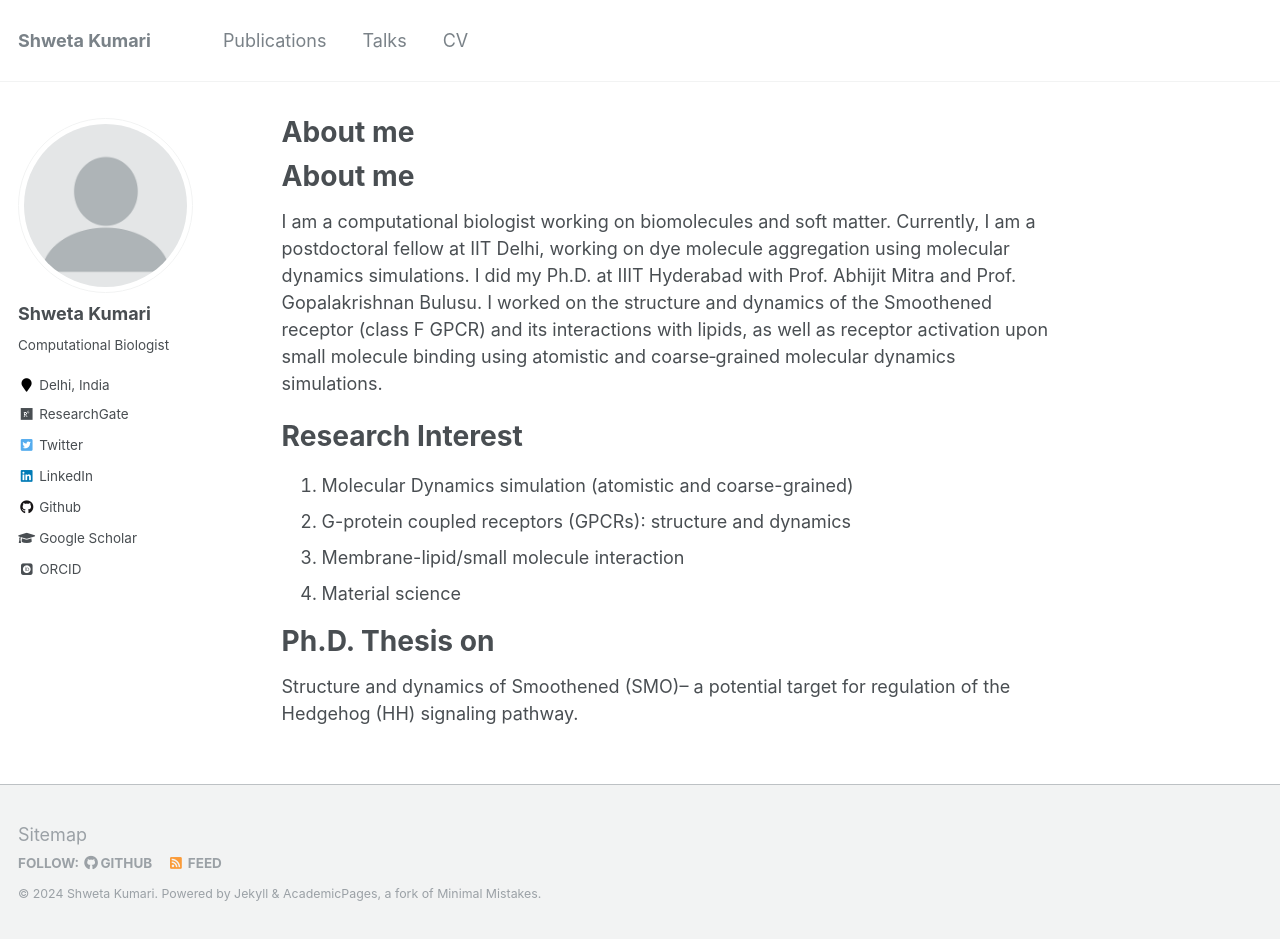
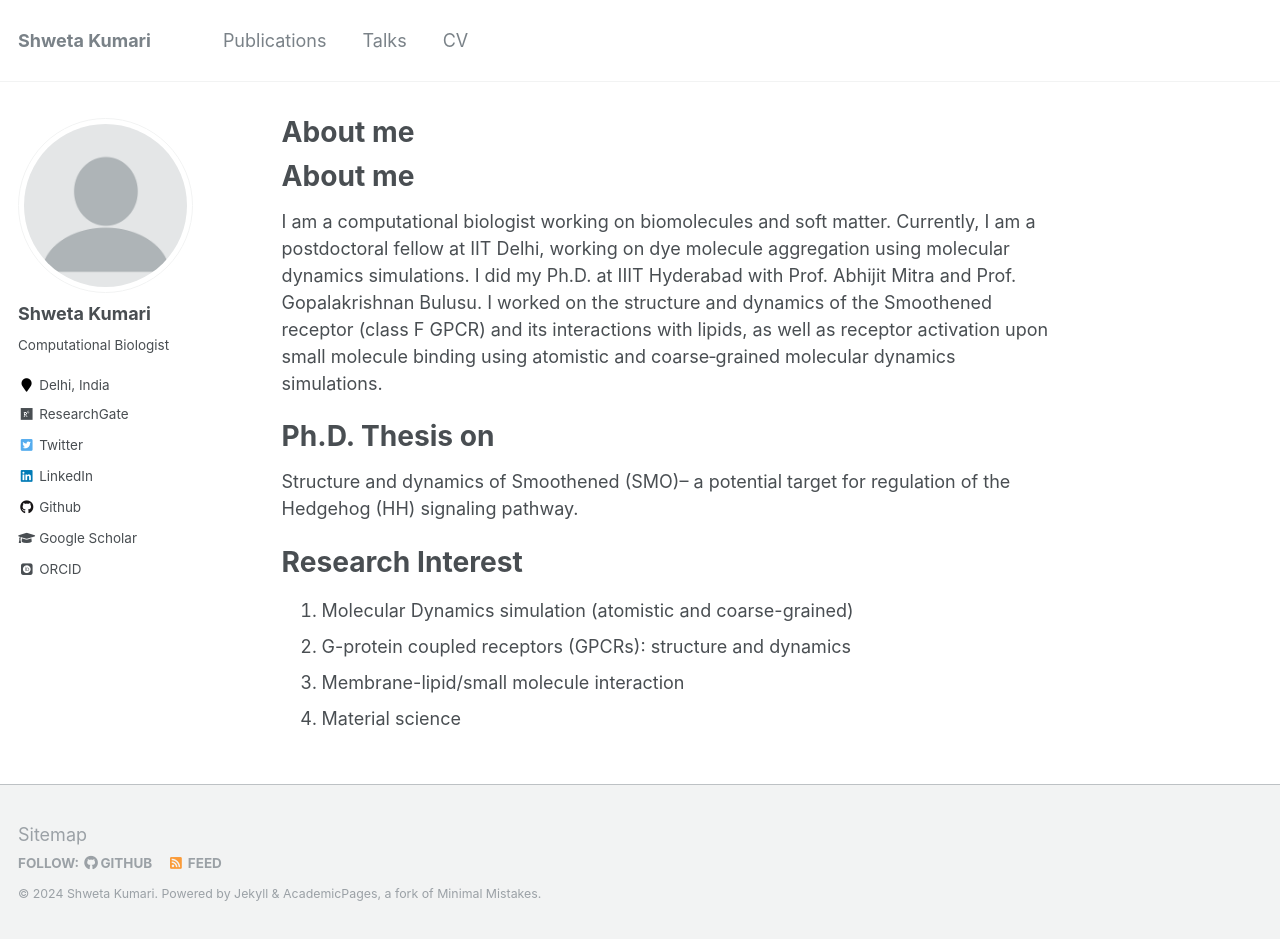
Before and after one commit to shweta-Moni/shweta-Moni.github.io, a Jekyll site: the page built from _pages/about.md, in a window 1280 px wide and 939 px high. Built offline with Jekyll 4.4.1, drawn with Linux system fonts in a browser that asks for light colours; some web fonts are replaced; our own code applies the rules of GitHub Pages for plain Markdown files.

```diff
--- a/_pages/about.md
+++ b/_pages/about.md
@@ -14,13 +14,13 @@ Hyderabad with Prof. Abhijit Mitra and Prof. Gopalakrishnan Bulusu. I worked on
 the Smoothened receptor (class F GPCR) and its interactions with lipids, as well as receptor activation upon small
 molecule binding using atomistic and coarse‑grained molecular dynamics simulations.
 
+Ph.D. Thesis on
+======
+Structure and dynamics of Smoothened (SMO)– a potential target for regulation of the Hedgehog (HH) signaling pathway.
+
 Research Interest
 ======
 1. Molecular Dynamics simulation (atomistic and coarse-grained)
 1. G-protein coupled receptors (GPCRs): structure and dynamics
 1. Membrane-lipid/small molecule interaction
 1. Material science
-
-Ph.D. Thesis on
-======
-Structure and dynamics of Smoothened (SMO)– a potential target for regulation of the Hedgehog (HH) signaling pathway.
```
